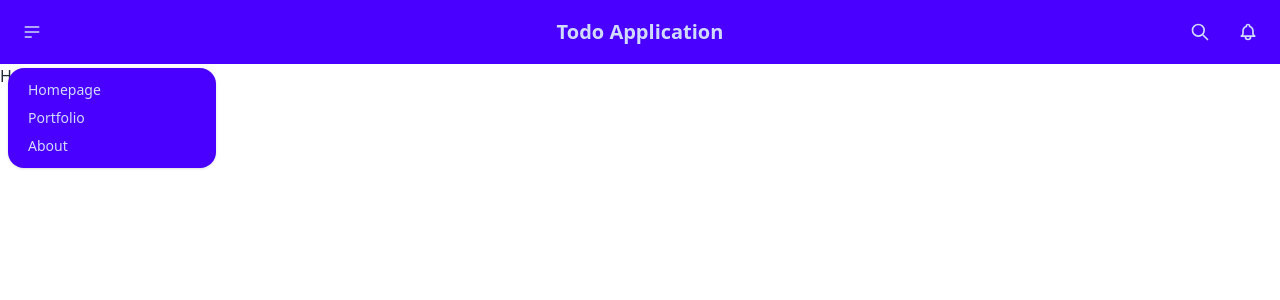
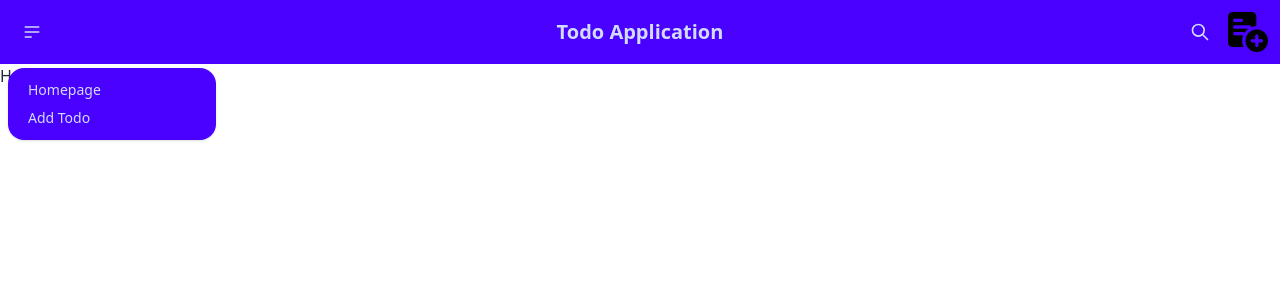
Before and after one commit to sanskar1419/TodoList-App, a React (Create React App) app: page / in a window 1280 px wide. Both pictures are taken after a click on the button 32 px from the left and 32 px from the top of the page. Shown: the top 300 px of the page. Built offline with nearby package versions, Linux system fonts and the light colour scheme.

Commit message:
Modifing Navbar

```diff
--- a/src/components/Navbar/Navbar.js
+++ b/src/components/Navbar/Navbar.js
@@ -1,4 +1,5 @@
-import { Outlet } from "react-router-dom";
+import { Outlet, Link } from "react-router-dom";
+import addImage from "../../images/add.png";
 
 function Navbar() {
   return (
@@ -31,13 +32,10 @@ function Navbar() {
               className="menu menu-sm dropdown-content mt-3 z-[1] p-2 shadow bg-primary rounded-box w-52"
             >
               <li>
-                <a>Homepage</a>
+                <Link>Homepage</Link>
               </li>
               <li>
-                <a>Portfolio</a>
-              </li>
-              <li>
-                <a>About</a>
+                <Link>Add Todo</Link>
               </li>
             </ul>
           </div>
@@ -64,21 +62,10 @@ function Navbar() {
           </button>
           <button className="btn btn-ghost btn-circle">
             <div className="indicator">
-              <svg
-                xmlns="http://www.w3.org/2000/svg"
-                className="h-5 w-5"
-                fill="none"
-                viewBox="0 0 24 24"
-                stroke="currentColor"
-              >
-                <path
-                  strokeLinecap="round"
-                  strokeLinejoin="round"
-                  strokeWidth="2"
-                  d="M15 17h5l-1.405-1.405A2.032 2.032 0 0118 14.158V11a6.002 6.002 0 00-4-5.659V5a2 2 0 10-4 0v.341C7.67 6.165 6 8.388 6 11v3.159c0 .538-.214 1.055-.595 1.436L4 17h5m6 0v1a3 3 0 11-6 0v-1m6 0H9"
-                />
-              </svg>
-              <span className="badge badge-xs badge-primary indicator-item"></span>
+              <Link>
+                {" "}
+                <img src={addImage} alt="Add" width="40px" />
+              </Link>
             </div>
           </button>
         </div>
```
Also changed, not shown: src/images/add.png (added).
